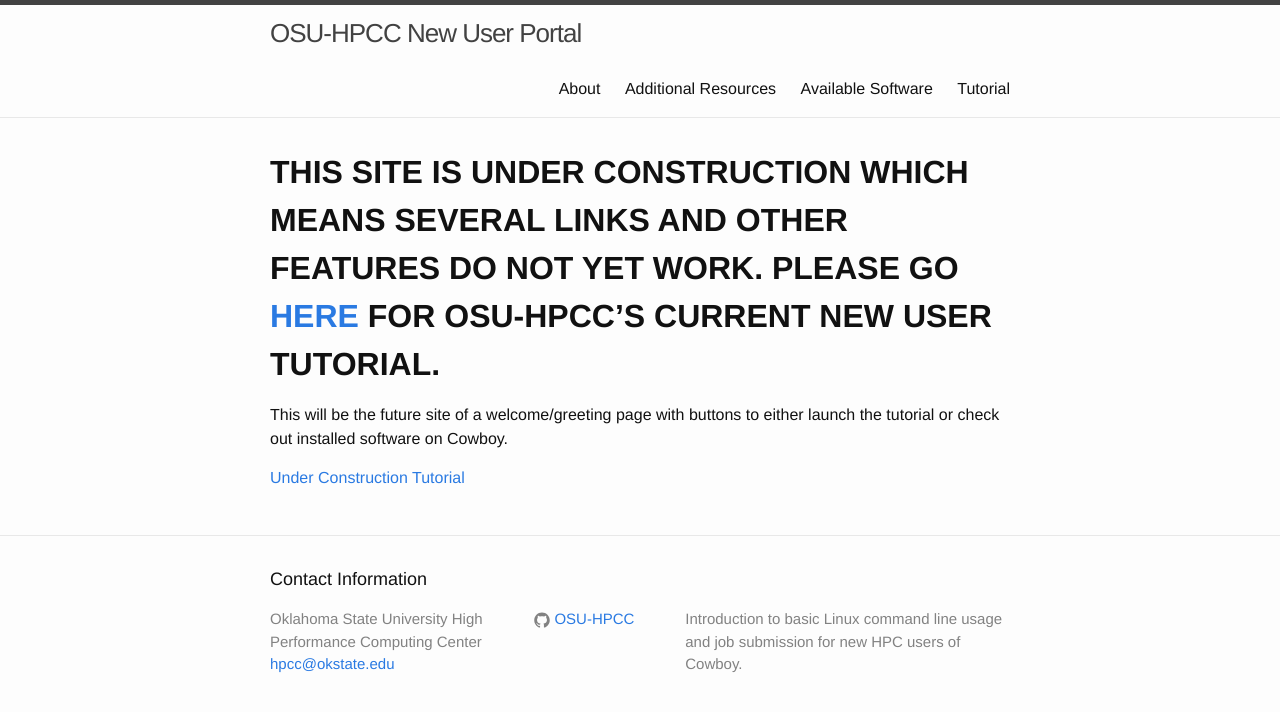
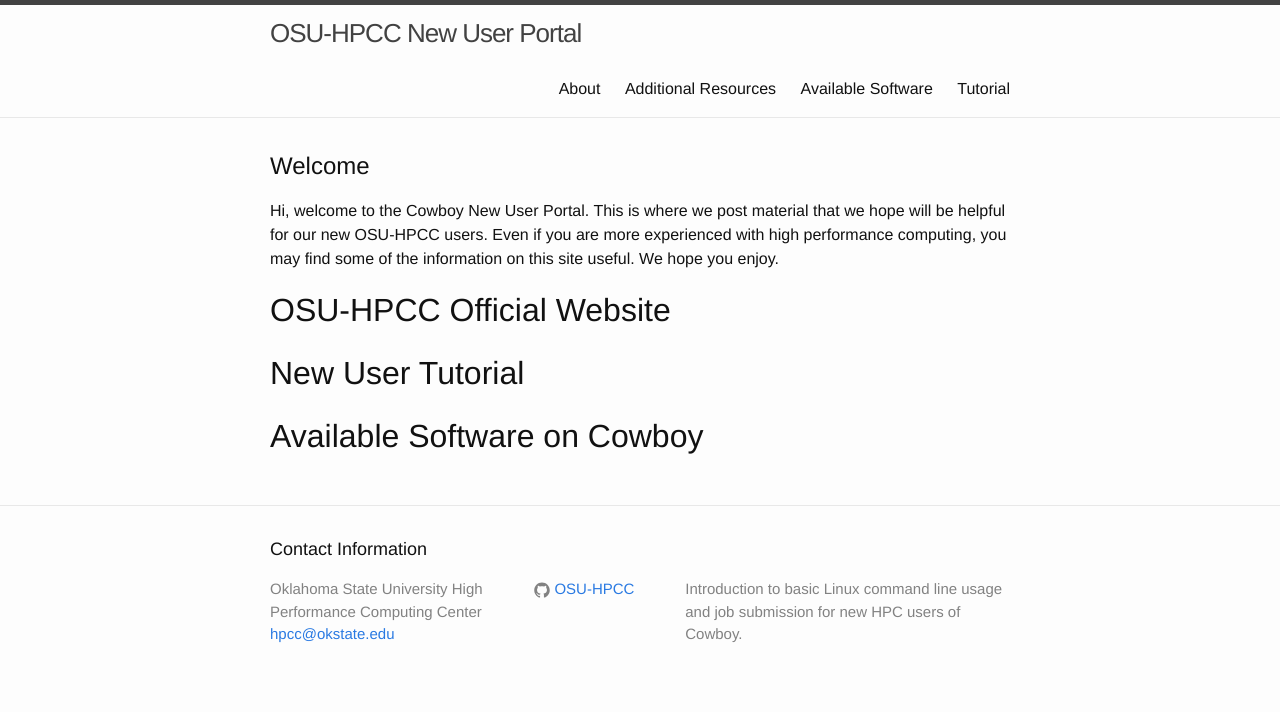
Before and after one commit to OSU-HPCC/New-User-Tutorial, a Jekyll site: the page built from index.md, in a window 1280 px wide. Shown: the top 712 px of the page. Built offline with Jekyll 4.4.1, drawn with Linux system fonts in a browser that asks for light colours.

Commit message:
Site is just about ready to go. Took down construction sign.

```diff
--- a/index.md
+++ b/index.md
@@ -2,9 +2,14 @@
 layout: default
 ---
 
-**THIS SITE IS UNDER CONSTRUCTION WHICH MEANS SEVERAL LINKS AND OTHER FEATURES DO NOT YET WORK. PLEASE GO [HERE](https://hpcc.okstate.edu/content/new-user-tutorial) FOR OSU-HPCC'S CURRENT NEW USER TUTORIAL.**
-=============================================================================================
+Welcome
+-------
 
-This will be the future site of a welcome/greeting page with buttons to either launch the tutorial or check out installed software on Cowboy.
+Hi, welcome to the Cowboy New User Portal. This is where we post material that we hope will be helpful for our new OSU-HPCC users. Even if you are more experienced with high performance computing, you may find some of the information on this site useful. We hope you enjoy.
 
-[Under Construction Tutorial]({{ site.url }}{{ site.baseurl}}/loggingin.html)
+
+#OSU-HPCC Official Website
+
+#New User Tutorial
+
+#Available Software on Cowboy
```
